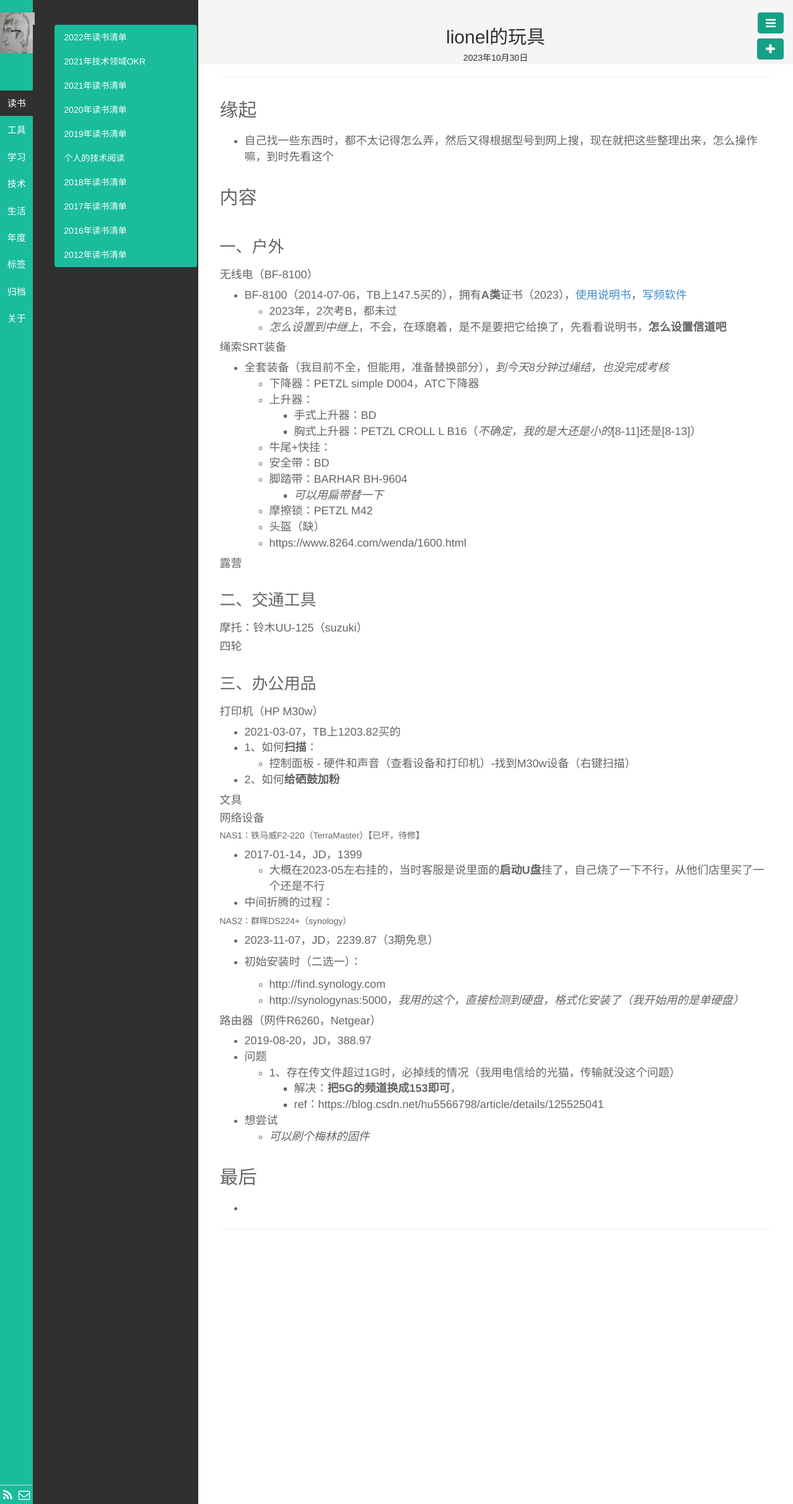
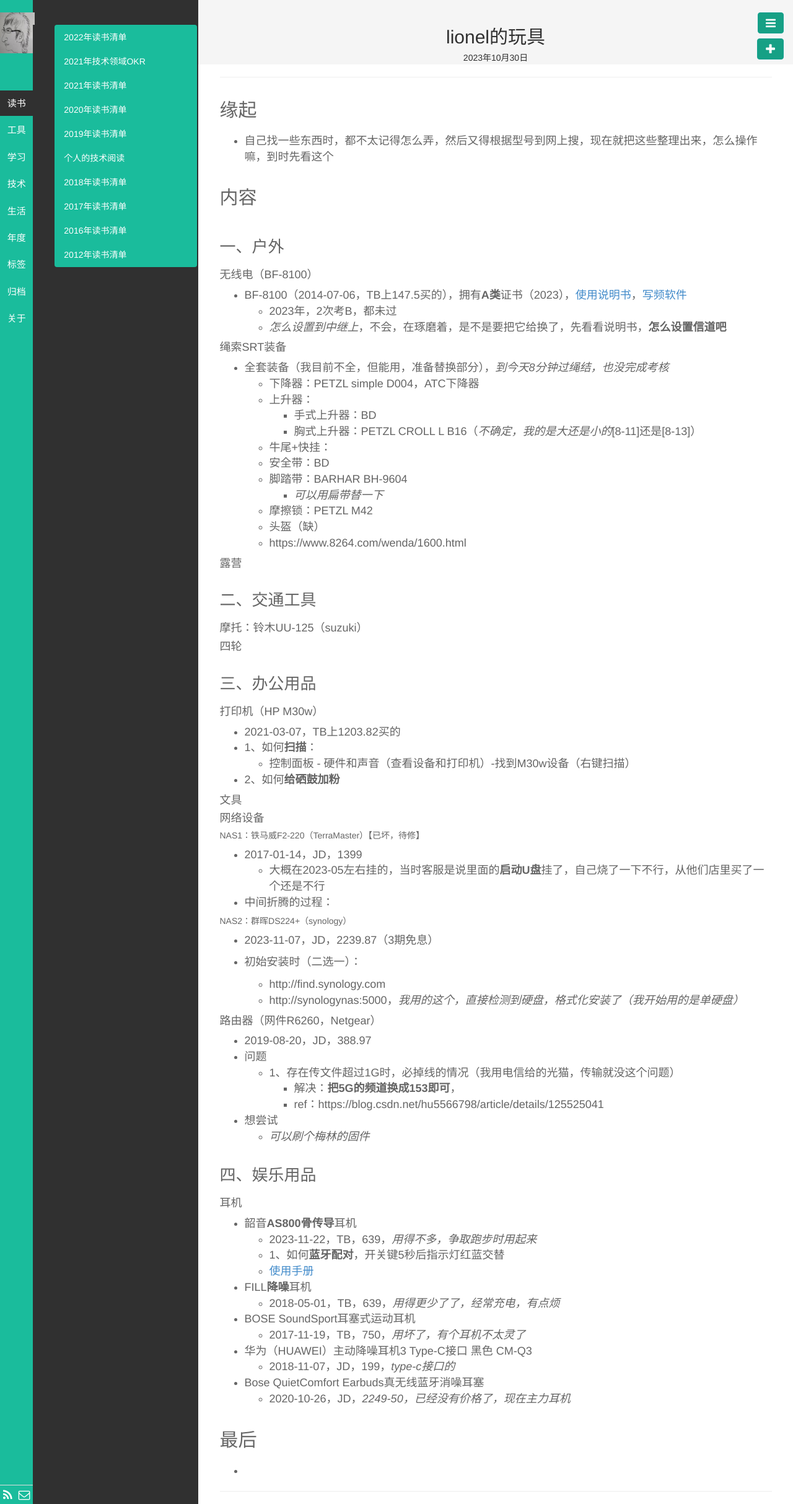
Before and after one commit to wolflion/blog, a Jekyll site: the page built from _posts/生活/2023-10-30-lionel-toy.md, in a window 1280 px wide. Shown: the whole page at 62% size. Built offline with Jekyll 4.4.1, drawn with Linux system fonts in a browser that asks for light colours.

Commit message:
Update 2023-10-30-lionel-toy.md

```diff
--- a/_posts/生活/2023-10-30-lionel-toy.md
+++ b/_posts/生活/2023-10-30-lionel-toy.md
@@ -81,7 +81,22 @@ description:
 + 想尝试
   + *可以刷个梅林的固件*
 
+### 四、娱乐用品
 
+#### 耳机
+
++ 韶音**AS800骨传导**耳机
+  + 2023-11-22，TB，639，*用得不多，争取跑步时用起来*
+  + 1、如何**蓝牙配对**，开关键5秒后指示灯红蓝交替
+  + [使用手册](https://img.shokz.com.cn/static/pdf/OpenMove.pdf)
++ FILL**降噪**耳机
+  + 2018-05-01，TB，639，*用得更少了了，经常充电，有点烦*
++ BOSE SoundSport耳塞式运动耳机
+  + 2017-11-19，TB，750，*用坏了，有个耳机不太灵了*
++ 华为（HUAWEI）主动降噪耳机3 Type-C接口 黑色 CM-Q3
+  + 2018-11-07，JD，199，*type-c接口的*
++ Bose QuietComfort Earbuds真无线蓝牙消噪耳塞
+  + 2020-10-26，JD，*2249-50，已经没有价格了，现在主力耳机*
 
 
 ##  最后
```
